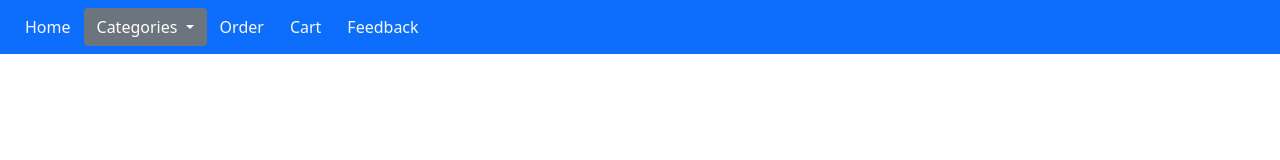
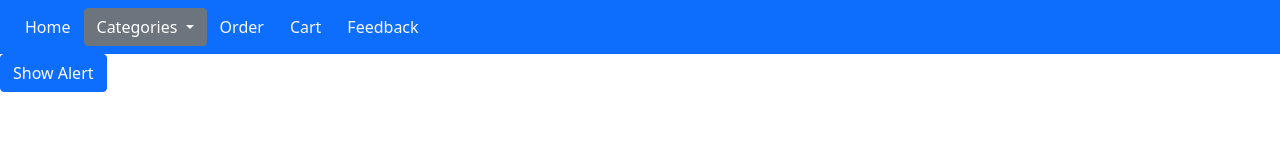
Before and after one commit to sithtraly/learn-HTML, a plain HTML site: page pages/home2.html in a window 1280 px wide. Drawn offline with Linux system fonts and the light colour scheme.

Commit message:
bootstrap alert by when click button

```diff
--- a/assets/js/main.js
+++ b/assets/js/main.js
@@ -19,3 +19,10 @@ function toggleDropdown() {
   if (el.classList.contains('show')) el.classList.remove('show')
   else el.classList.add('show')
 }
+
+
+function showAlert() {
+  const el = document.getElementById('bs-alert')
+  if (el.classList.contains('d-none')) el.classList.remove('d-none')
+  else el.classList.add('d-none')
+}
--- a/pages/home2.html
+++ b/pages/home2.html
@@ -36,6 +36,15 @@
     </div>
   </nav>
 
+  <button class="btn btn-primary" onclick="showAlert()">
+    Show Alert
+  </button>
+
+
+  <div class="alert alert-warning d-none" role="alert" id="bs-alert">
+    A simple danger alert—check it out!
+  </div>
+
   <script src="/assets/js/bootstrap.min.js"></script>
   <script src="/assets/js/bootstrap.bundle.min.js"></script>
   <script src="/assets/js/main.js"></script>
```
